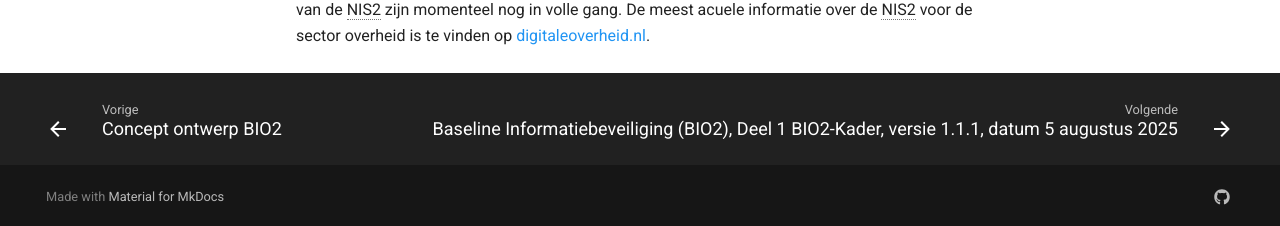
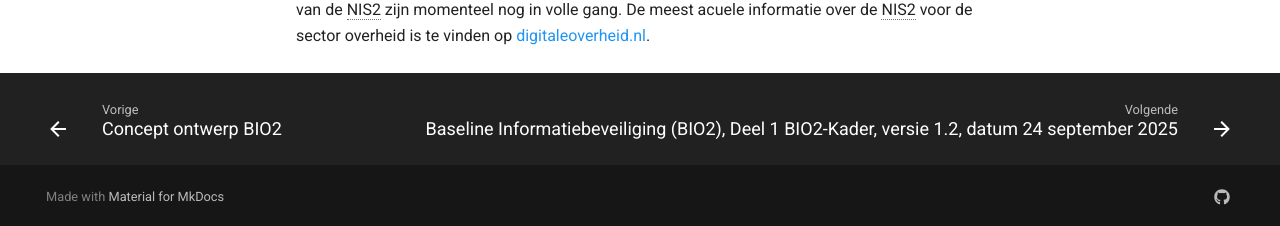
Before and after one commit to MinBZK/Baseline-Informatiebeveiliging-Overheid, an MkDocs documentation site: the page built from docs/ontwerp/nis2enbio.md, in a window 1280 px wide and 1317 px high. Shown: the part 1088-1314 px from the top of the window. Built offline with MkDocs 1.6.1 and Material for MkDocs 9.7.7, drawn with Linux system fonts in a browser that asks for light colours; comment, search, counter and statistics services are not loaded.

Commit message:
Update index.md
Datum en versie aangepast

```diff
--- a/docs/inleiding/index.md
+++ b/docs/inleiding/index.md
@@ -1,5 +1,5 @@
 ---
-title: Baseline Informatiebeveiliging (BIO2), Deel 1 BIO2-Kader, versie 1.1.1, datum 5 augustus 2025
+title: Baseline Informatiebeveiliging (BIO2), Deel 1 BIO2-Kader, versie 1.2, datum 24 september 2025
 summary: Dit document bevat de inleiding, context en werkwijze van de Baseline Informatiebeveiliging Overheid (BIO2).
 hide:
   - navigation
```
